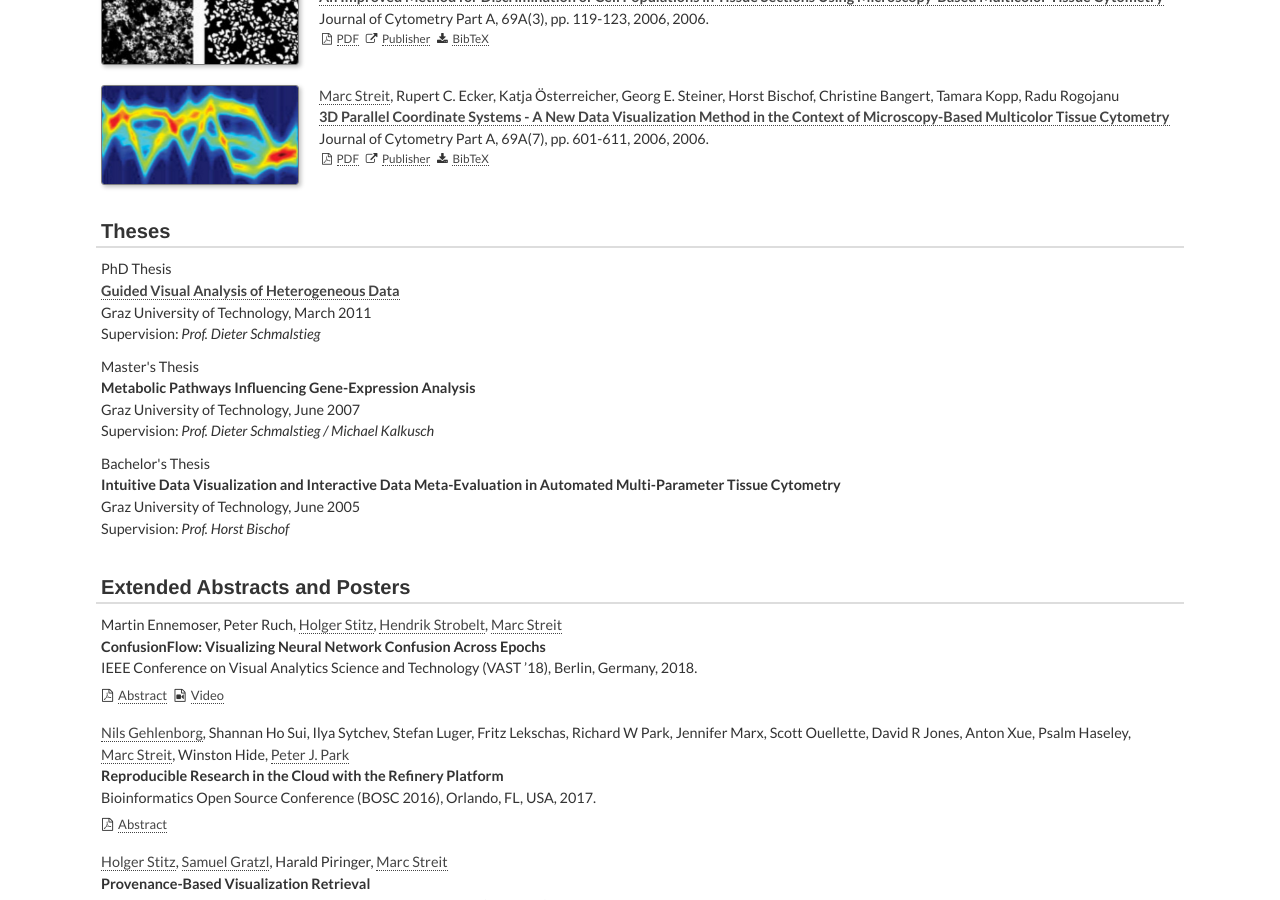
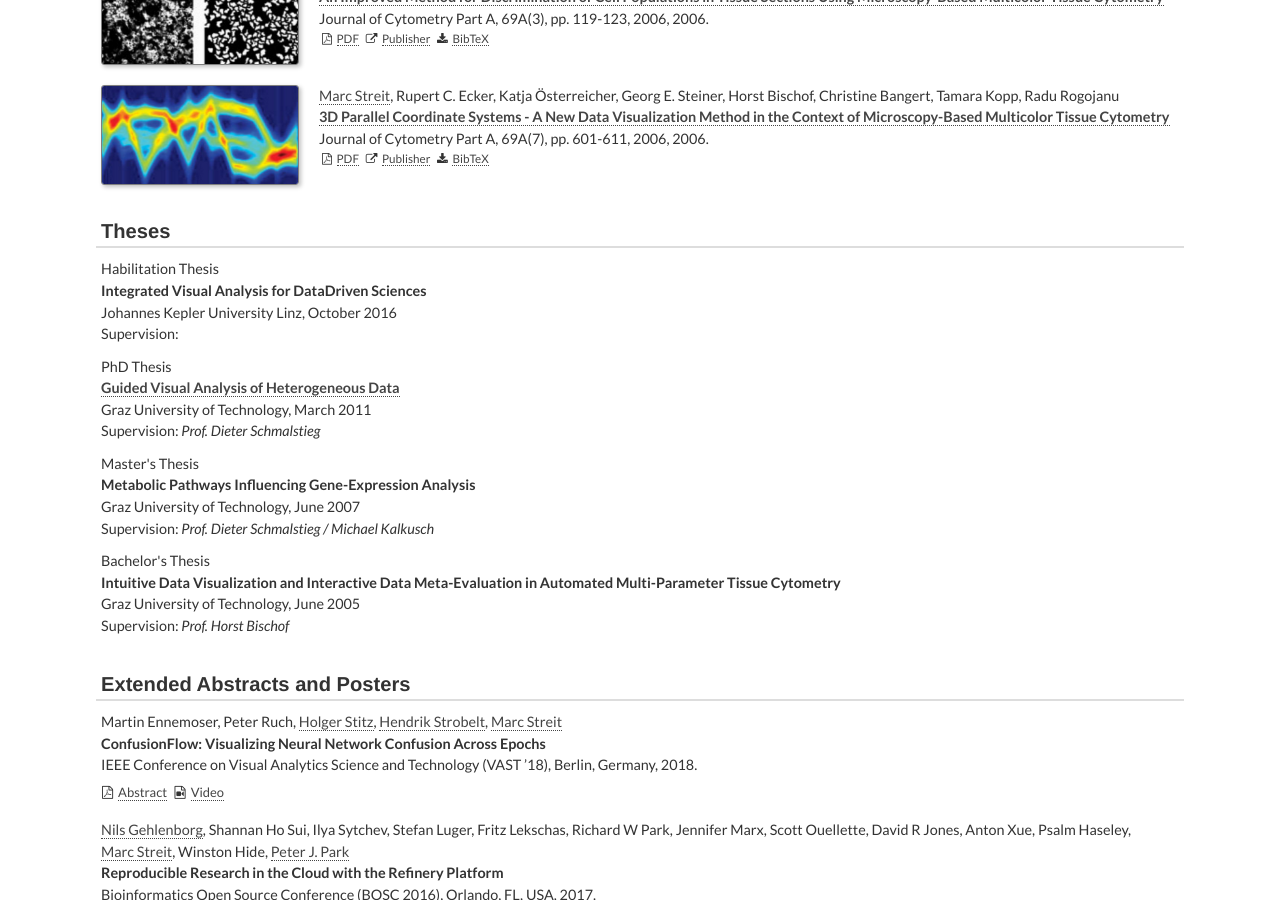
Before and after one commit to mstreit/mstreit.github.io, a Jekyll site: the page built from publications.md, in a window 1280 px wide and 900 px high, scrolled down 5786 px. Built offline with Jekyll 4.4.1, drawn with Linux system fonts in a browser that asks for light colours; nearby versions of some CDN libraries; some web fonts are replaced.

Commit message:
added habil thesis

```diff
--- a/_data/theses.yml
+++ b/_data/theses.yml
@@ -1,3 +1,10 @@
+- type: Habilitation Thesis
+  title: Integrated Visual Analysis for Data­Driven Sciences
+  supervision:
+  date: October 2016
+  institution: Johannes Kepler University Linz
+  pdf:
+
 - type: PhD Thesis
   title: Guided Visual Analysis of Heterogeneous Data
   supervision: Prof. Dieter Schmalstieg
```
